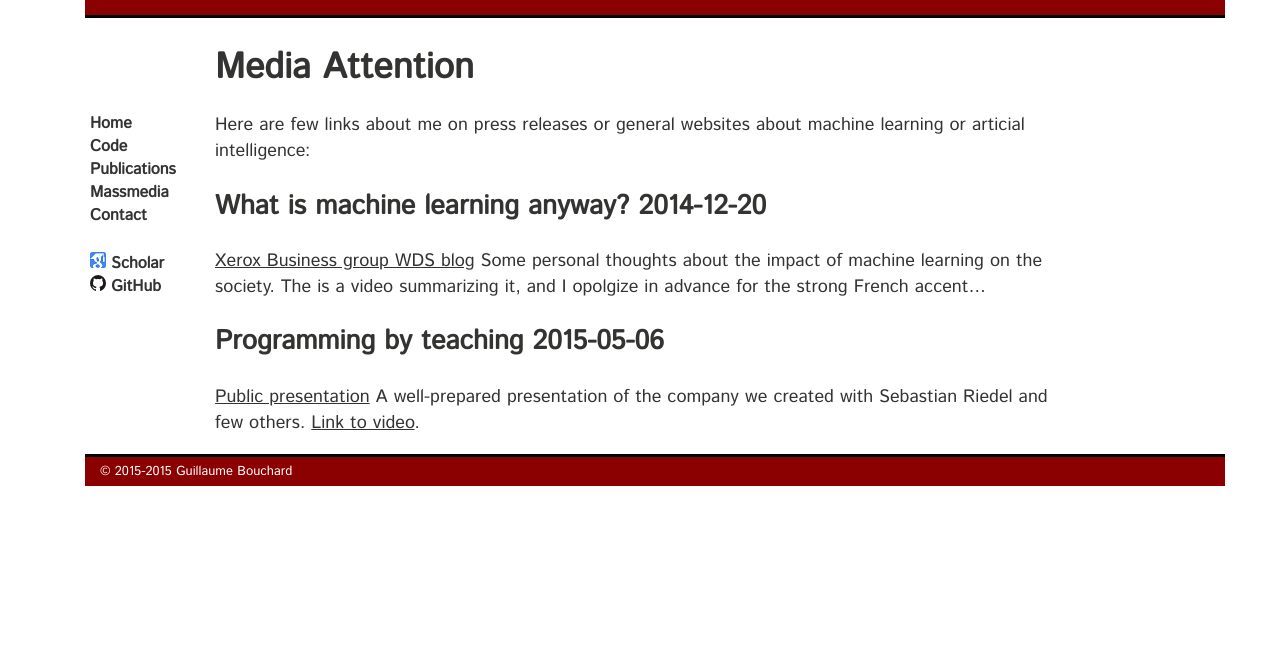
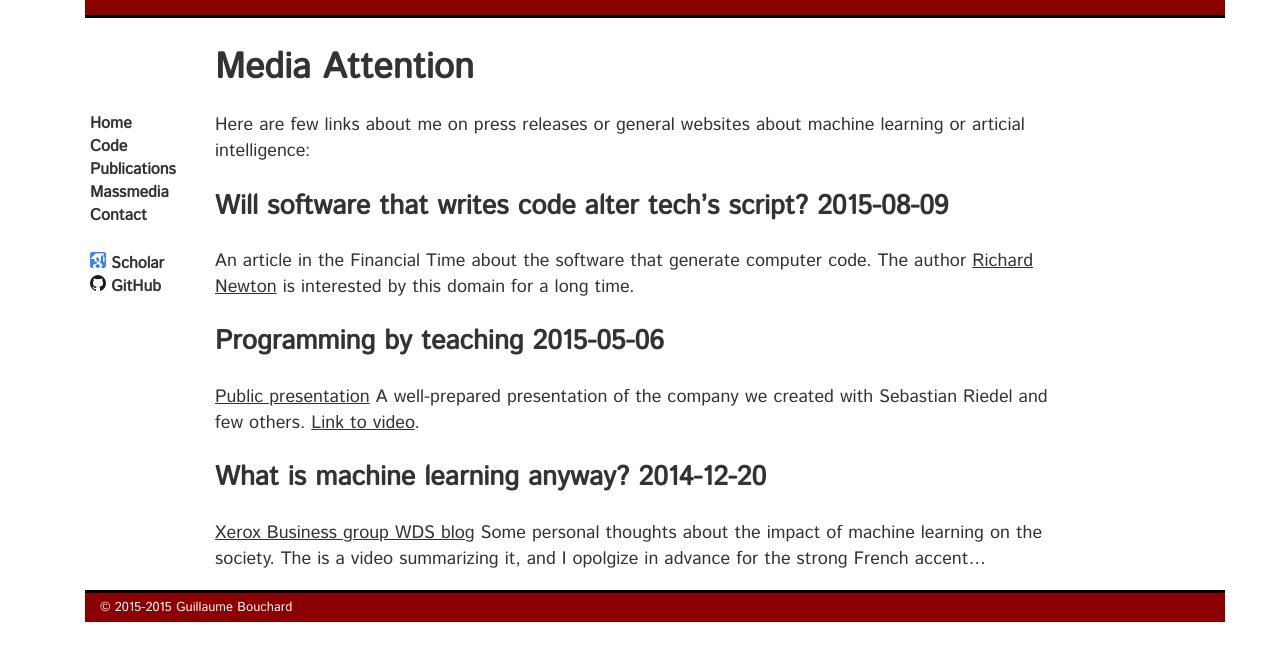
Before and after one commit to gbouchar/gbouchar.github.io, a Jekyll site: the page built from media.md, in a window 1280 px wide. Shown: the top 661 px of the page. Built offline with Jekyll 4.4.1, drawn with Linux system fonts in a browser that asks for light colours; Markdown is read by kramdown in place of the engine named in the settings.

Commit message:
added FT article

```diff
--- a/media.md
+++ b/media.md
@@ -7,13 +7,13 @@ cmeta:  "Links to mass media attention given to me or things I have been
 
 Here are few links about me on press releases or general websites about machine learning or articial intelligence:
 
-## What is machine learning anyway? 2014-12-20 ##
+## Will software that writes code alter tech’s script? 2015-08-09 ##
 
-[Xerox Business group WDS blog][wds_blog]
-Some personal thoughts about the impact of machine learning on the society. The is a video summarizing it, and I opolgize in advance for the strong French accent...
+An article in the Financial Time about the software that generate computer code. The author [Richard Newton][Richard_Newton] is interested by this domain for a long time.
 
-[wds_blog]: http://www.wds.co/machine-learning-anyway/
-[gb_video]: https://www.youtube.com/watch?list=PLyAVNkfBMWVUCz4ySPzgc9YWw7he_7JhM&v=AkUTPBUqYKg
+[FT_article]: http://www.ft.com/intl/cms/s/0/6c6ccace-521d-11e5-b029-b9d50a74fd14.html#axzz3l3EALLay
+[Richard_Newton]: http://www.richard-newton.com/
+
 
 ## Programming by teaching 2015-05-06 ##
 
@@ -23,3 +23,12 @@ A well-prepared presentation of the company we created with Sebastian Riedel and
 
 [playfair_ai_event]: http://playfaircapital.com/events/artificial-intelligence-showcase/
 [playfair_event_gb_video]: https://www.youtube.com/watch?v=sKZD8huxjZ0
+
+
+## What is machine learning anyway? 2014-12-20 ##
+
+[Xerox Business group WDS blog][wds_blog]
+Some personal thoughts about the impact of machine learning on the society. The is a video summarizing it, and I opolgize in advance for the strong French accent...
+
+[wds_blog]: http://www.wds.co/machine-learning-anyway/
+[gb_video]: https://www.youtube.com/watch?list=PLyAVNkfBMWVUCz4ySPzgc9YWw7he_7JhM&v=AkUTPBUqYKg
```
